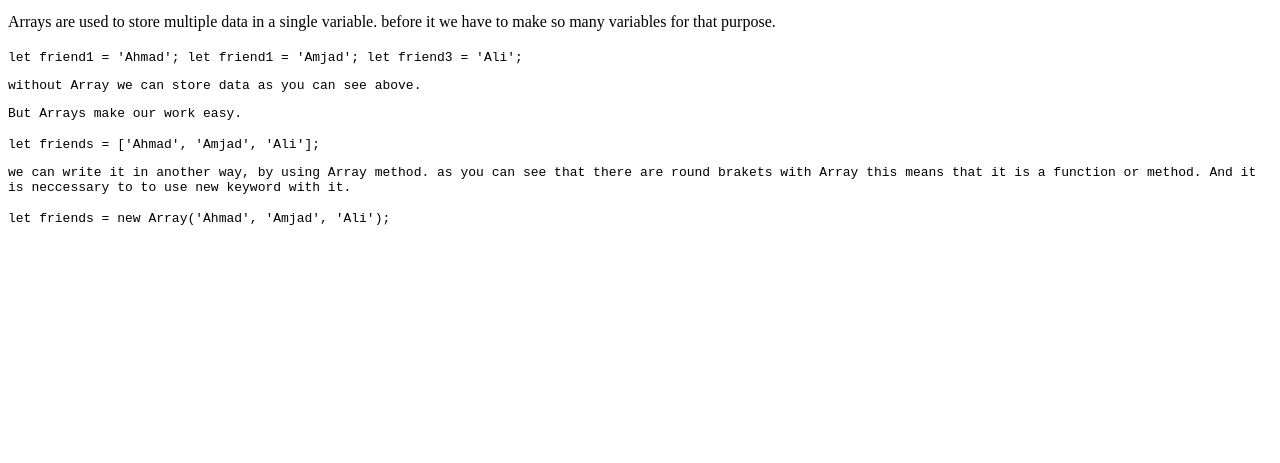
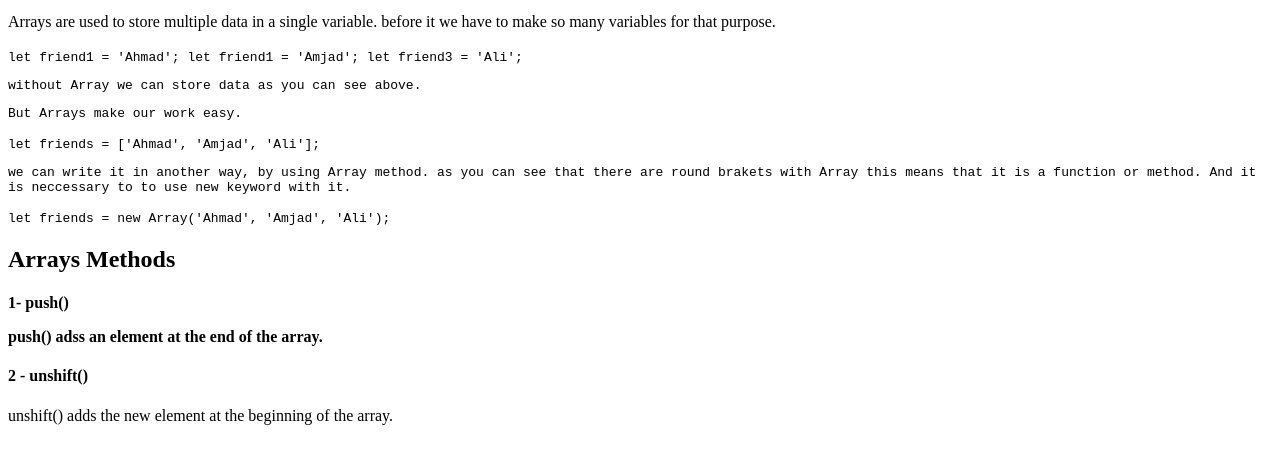
Before and after one commit to hamzaanwardev/javascript-arrays, a plain HTML site: page index.html in a window 1280 px wide. Shown: the part 101-564 px from the top of the page. Drawn offline with Linux system fonts and the light colour scheme.

Commit message:
Update index.html

```diff
--- a/index.html
+++ b/index.html
@@ -20,6 +20,11 @@
         <p>we can write it in another way, by using Array method. as you  can  see that there are round brakets with Array this means that it is a function or method. And it is neccessary to to use new keyword with it.</p>
         let friends = new Array('Ahmad', 'Amjad', 'Ali');
     </code>
+    <h2>Arrays Methods</h2>
+    <h4>1- push()</p>
+    <p>push() adss an element at the end of the array.</p>
+    <h4>2 - unshift()</h4>
+    <p>unshift() adds the new element at the beginning of the array.</p>
 
     <script>
         let friends = ['Ahmad', 'Amjad', 'Ali'];
@@ -50,6 +55,20 @@
         // OR if we want to make use multiple elements of an array in a function and make an array
         const ages = [calcAge(Years[0]), calcAge(Years[2]), calcAge(Years[Years.length - 1])];
         console.log(ages);
+
+        // Arrays Methods
+
+        // friends.push('Arslan');
+        // console.log(friends);
+        // It will update the existing array But if we want to store it in another array it will only return the length of new array.
+        const new_friends = friends.push('Arslan');
+        console.log(friends);
+        console.log(`New Friends List; ${new_friends}`);
+
+        // unshift()
+        friends.unshift('Abdullah');
+        console.log(friends);
+        // unshift() methods also do chnages in the existing array
     </script>
 </body>
 </html>
```
